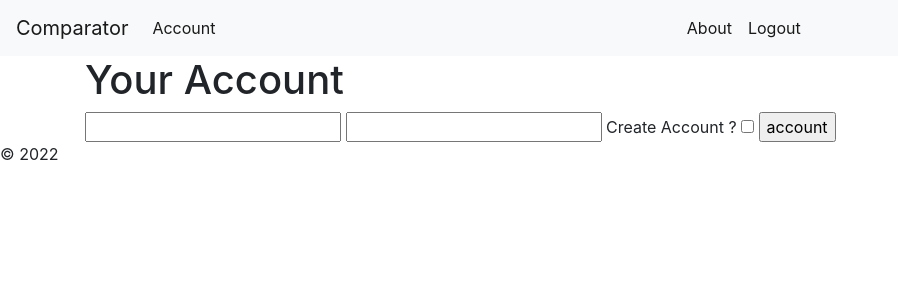
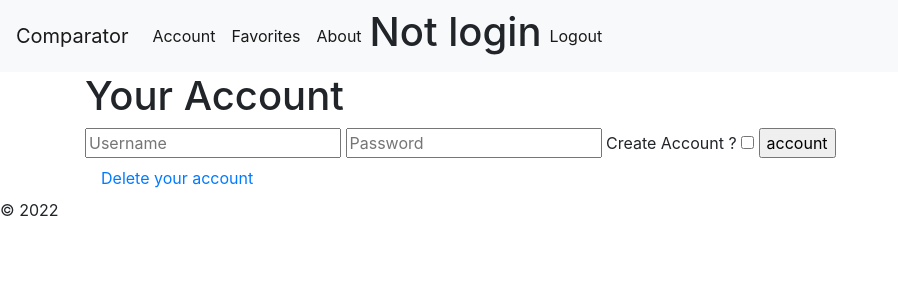
Before and after one commit to Hbourmaud/Projet-Comparateur, a Flask app: page /account in a window 1280 px wide. Shown: the top 300 px of the page, without its empty margins (0-898 px from the left). Run offline with Flask 2, Linux system fonts and the light colour scheme; some libraries are stand-ins or nearby versions.

Commit message:
fix/favorites

```diff
--- a/app.py
+++ b/app.py
@@ -16,12 +16,14 @@ def index():
 @app.route('/search', methods=['POST'])
 def search_page():
 	import requests
-	game = "minecraft"
+	try:
+		name = session['name']
+	except:
+		name = "Not login"
 	if request.method == 'POST':
 		game = request.form.get('search', '')
 		game = game.replace(" ","-")
 
-	print(game)
 	url = "https://game-prices.p.rapidapi.com/game/"+game
 	urlimg ="https://contextualwebsearch-websearch-v1.p.rapidapi.com/api/Search/ImageSearchAPI"
 	querystringimg = {"q":game,"pageNumber":"1","pageSize":"1","autoCorrect":"true","safeSearch":"true"}
@@ -77,12 +79,22 @@ def search_page():
 		tabplat[1] = price2plat
 		taburl[1] = url2
 
-	return render_template('search.html',imggame = imggame,game = game,plat1 = tabplat[0],plat2 = tabplat[1],plat3 = tabplat[2],price1=tabprice[0],price2=tabprice[1],price3=tabprice[2],url1= taburl[0],url2= taburl[1],url3= taburl[2])
+	return render_template('search.html',name = name,imggame = imggame,game = game,plat1 = tabplat[0],plat2 = tabplat[1],plat3 = tabplat[2],price1=tabprice[0],price2=tabprice[1],price3=tabprice[2],url1= taburl[0],url2= taburl[1],url3= taburl[2])
 
 
 @app.route('/account', methods=['GET', 'POST'])
 def account_page():
 	import mysql.connector
+	try:
+		name = session['name']
+		id_usr = session['id_usr']
+	except:
+		name = "Not login"
+	if (name != "Not login"):
+		isLogin = True
+	else:
+		isLogin = False
+	print("login:",isLogin)
 	answer = ""
 	create_account = "off"
 	if request.method == 'POST':
@@ -114,8 +126,12 @@ def account_page():
 			else:
 				insert_SQL = """INSERT INTO accounts (id, users, password) VALUES (%s,%s,%s)"""
 				cursor.execute(insert_SQL, usr_info)
-				answer = "Your account has been created successfully !"
+				#answer = "Your account has been created successfully !"
 				session['name'] = usrname
+				db.commit()
+				cursor.close()
+				db.close()
+				return redirect('/')
 		else:
 			verifacc_SQL = """SELECT * FROM accounts WHERE (users = %s) AND password = %s"""
 			cursor.execute(verifacc_SQL, usr_pswd)
@@ -125,16 +141,26 @@ def account_page():
 				answer = "Username or Account incorrect. Please Retry!"
 			else:
 				print("row",row[0][0])
-				answer = "Successfully login!"
+				#answer = "Successfully login!"
 				session['name'] = usrname
+				session['id_usr'] = row[0][0]
+				db.commit()
+				cursor.close()
+				db.close()
+				return redirect('/')
 		db.commit()
 		cursor.close()
 		db.close()
 
-	return render_template('account.html', answer=answer)
+	return render_template('account.html', answer=answer, name = name)
 
 @app.route('/logout', methods=['GET', 'POST'])
 def logout():
+	session.pop('name',"Not login")
+	return redirect('/')
+
+@app.route('/delete', methods=['GET'])
+def delete():
 	session.pop('name',"Not login")
 	return redirect('/')
 
--- a/templates/account.html
+++ b/templates/account.html
@@ -3,10 +3,11 @@
 {% block content %}
     <h1>{% block title %} Your Account {% endblock %}</h1>
     <form method="post">
-        <input type="text" name="username" required autocomplete="off">
-        <input type="text" name="passwd" required autocomplete="off">
+        <input type="text" name="username" placeholder="Username" required autocomplete="off">
+        <input type="password" name="passwd" placeholder="Password" required autocomplete="off">
         Create Account ? <input type="checkbox" name="create" >
         <input type="submit" value="account">
     </form>
+    <a class="nav-link" href="/delete">Delete your account</a>
     {{ answer }}
 {% endblock %}
--- a/templates/base.html
+++ b/templates/base.html
@@ -15,17 +15,21 @@
         </button>
         <div class="collapse navbar-collapse" id="navbarNav">
           <ul class="navbar-nav">
-          <li class="nav-item active">
-              <a class="nav-link" href="/account">Account</a>
-          </li>
-          </ul>
-      </div>
-        <div class="collapse navbar-collapse" id="navbarNav">
+            <li class="nav-item active">
+                <a class="nav-link" href="/account">Account</a>
+            </li>
+            </ul>
+          <ul class="navbar-nav">
+            <li class="nav-item active">
+                <a class="nav-link" href="/favorites">Favorites</a>
+            </li>
+            </ul>
             <ul class="navbar-nav">
             <li class="nav-item active">
                 <a class="nav-link" href="#">About</a>
             </li>
             </ul>
+            <h1>{{ name }}</h1>
             <ul class="navbar-nav">
               <li class="nav-item active">
                   <a class="nav-link" href="/logout">Logout</a>
--- /dev/null
+++ b/templates/favorites.html
@@ -0,0 +1,5 @@
+{% extends 'base.html' %}
+
+{% block content %}
+
+{% endblock %}
--- a/templates/index.html
+++ b/templates/index.html
@@ -2,9 +2,8 @@
 
 {% block content %}
     <h1>{% block title %} Welcome to a comparator {% endblock %}</h1>
-    {{name}}
     <form method="post" action="/search">
-        <input type="text" name="search" required autocomplete="off">
+        <input type="text" name="search" placeholder="Search a game ..." required autocomplete="off">
         <input type="submit" value="Research">
     </form>
 {% endblock %}
```
